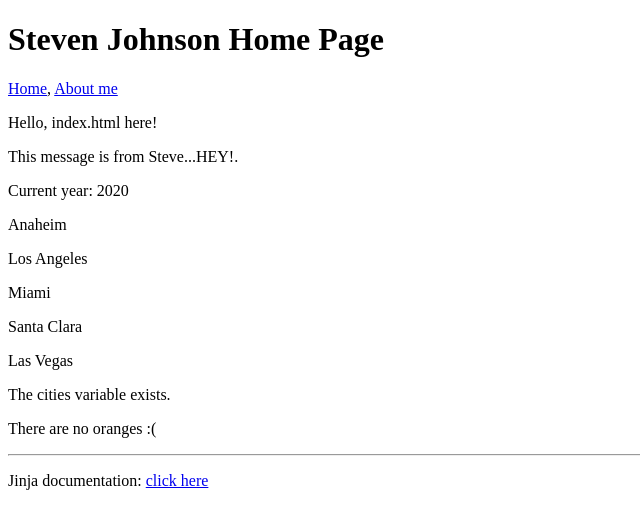
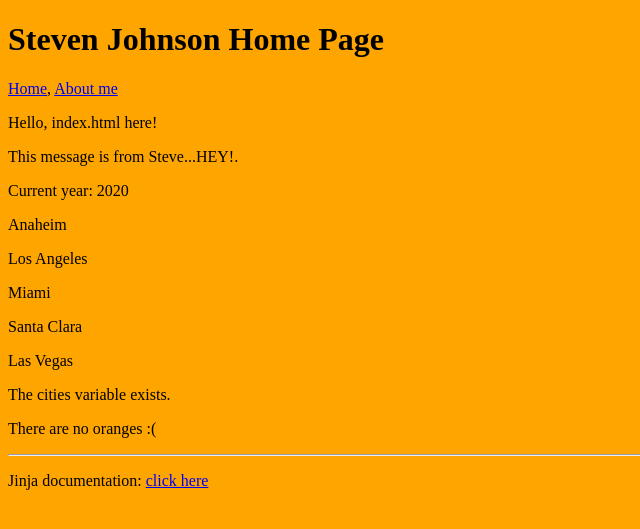
Before and after one commit to St3v3J/SmartNinjaProjectsHomePage, a Flask app: page / in a window 1280 px wide. Shown: the top 529 px of the page, without its empty margins (0-640 px from the left). Run offline with Flask 2, Linux system fonts and the light colour scheme.

Commit message:
My homepage

```diff
--- a/static/css/style.css
+++ b/static/css/style.css
@@ -1,3 +1,3 @@
 body {
-    background-color: light blue;
+    background-color: orange;
 }
```
